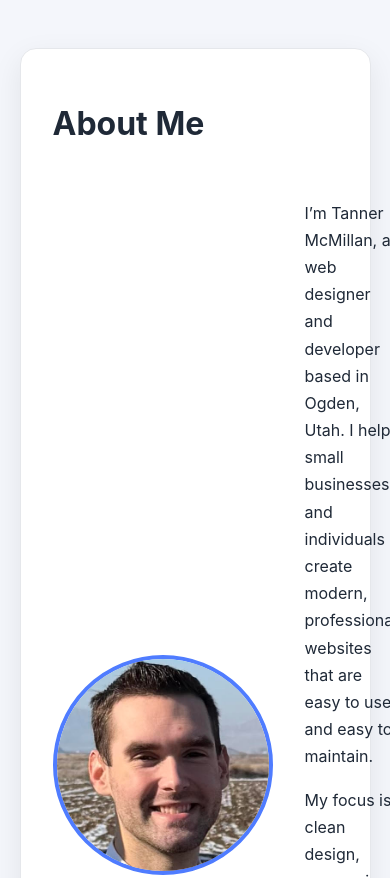
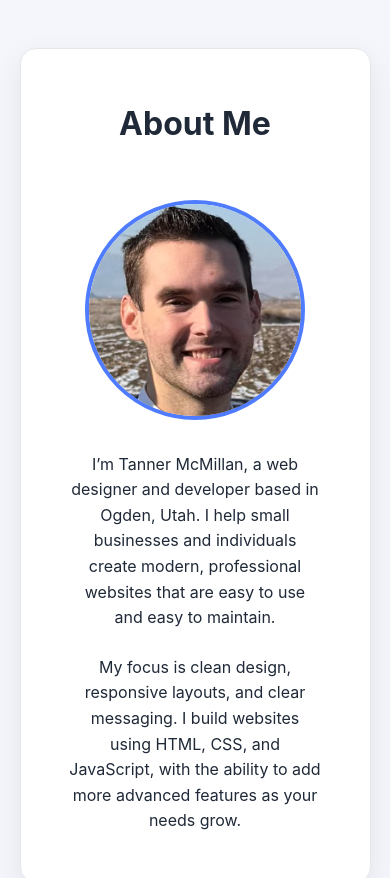
Before and after one commit to TannerMc23/TM-Digital-Labs, a plain HTML site: page index.html in a window 390 px wide. Shown: the part 717-1595 px from the top of the page. Drawn offline with Linux system fonts and the light colour scheme.

Commit message:
Updated mobile view

```diff
--- a/styles/personal.css
+++ b/styles/personal.css
@@ -207,6 +207,7 @@ body {
     display: flex;
     flex-direction: column;
     gap: 1rem;
+    text-align: left;
 }
 
 .profile-img {
@@ -824,6 +825,22 @@ body {
         width: 70px;
     }
 
+    .about-section {
+        display: flex;
+        flex-direction: column;
+    }
+
+    .about-text {
+        text-align: center;          /* center text on mobile */
+        padding: 0 1rem;             /* add horizontal padding */
+        gap: 1.5rem;                 /* more spacing between paragraphs */
+    }
+
+    .about-text p {
+        font-size: 1rem;             /* adjust font size for mobile */
+        line-height: 1.6;            /* improve readability */
+    }
+
     .nav-links {
         display: none;
         flex-direction: column;
```
